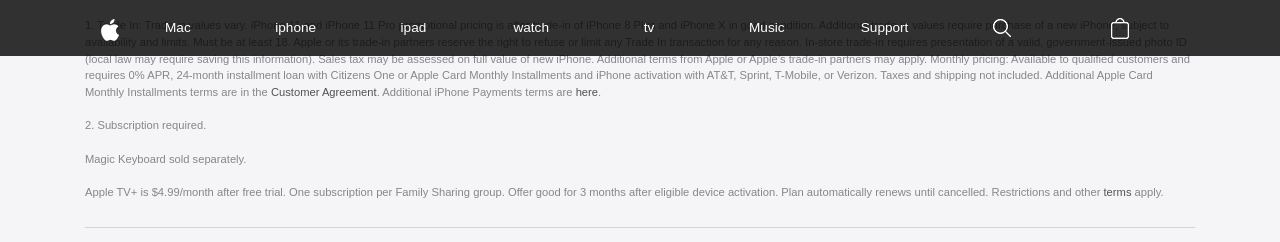
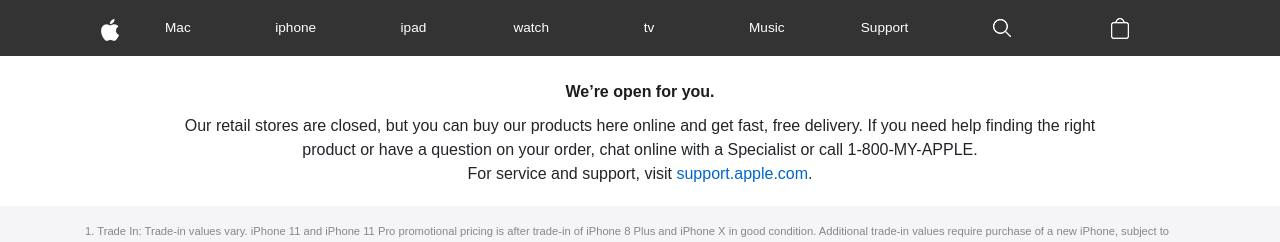
Before and after one commit to Jennah198/react-practice, a React (Vite) app: page / in a window 1280 px wide. Shown: the top 242 px of the page. Built offline with nearby package versions, Linux system fonts and the light colour scheme.

Commit message:
added Alert Section

```diff
--- a/src/App.jsx
+++ b/src/App.jsx
@@ -1,11 +1,13 @@
 import React from 'react'
 import Header from './components/Header'
 import Fotter from './components/Fotter'
+import Alert from './components/Alert'
 
 function App() {
   return (
     <div>
       <Header />
+      <Alert />
       <Fotter />
     </div>
   )
--- /dev/null
+++ b/src/components/Alert.jsx
@@ -0,0 +1,24 @@
+import React from 'react'
+
+function Alert() {
+  return (
+    <div>
+      <section className="alert-section top-50">
+        <div className="container">
+          <div className="alert-title">We’re open for you.</div>
+          <div className="alert-text">
+            Our retail stores are closed, but you can buy our products here
+            online and get fast, free delivery. If you need help finding the
+            right product or have a question on your order, chat online with a
+            Specialist or call 1-800-MY-APPLE.
+            <br />
+            For service and support, visit{' '}
+            <a href="https://support.apple.com/">support.apple.com</a>.
+          </div>
+        </div>
+      </section>
+    </div>
+  )
+}
+
+export default Alert
```
